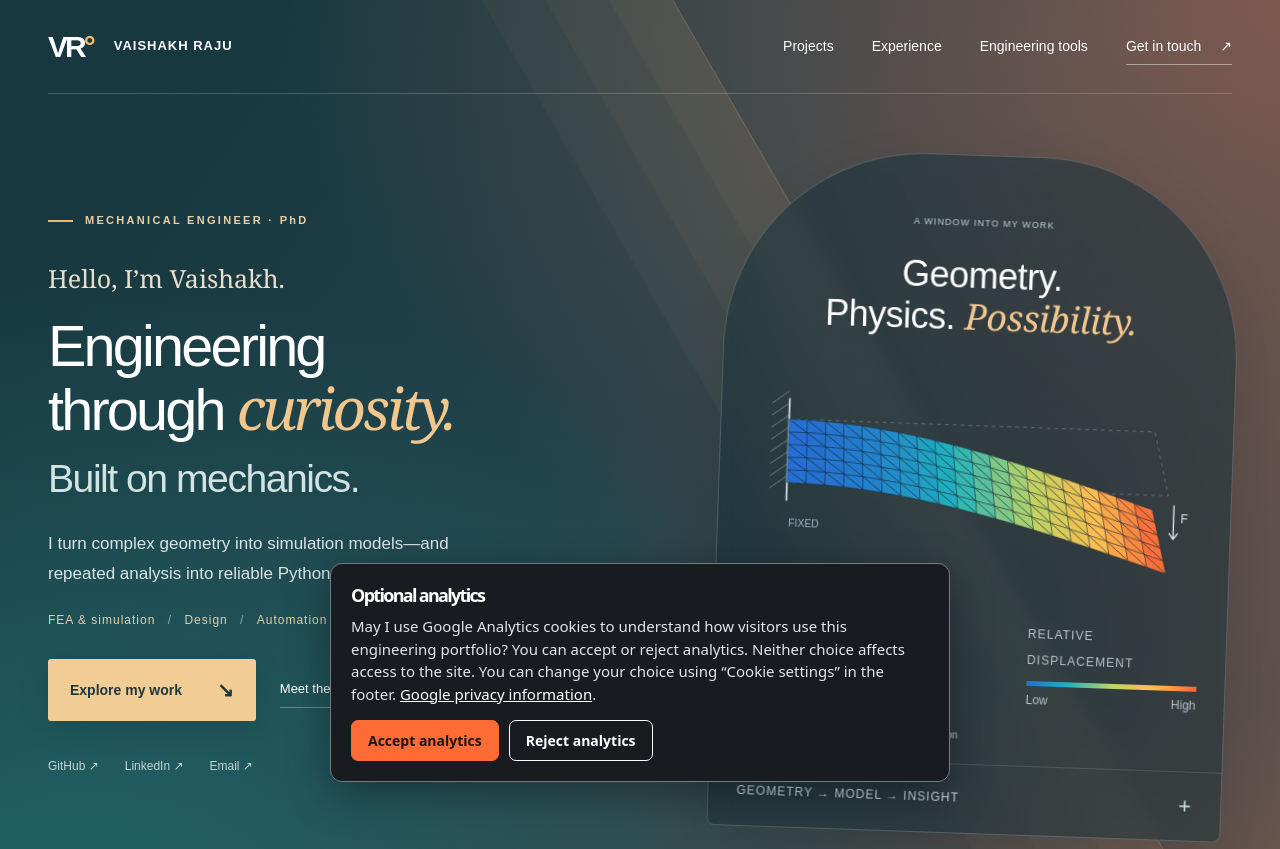
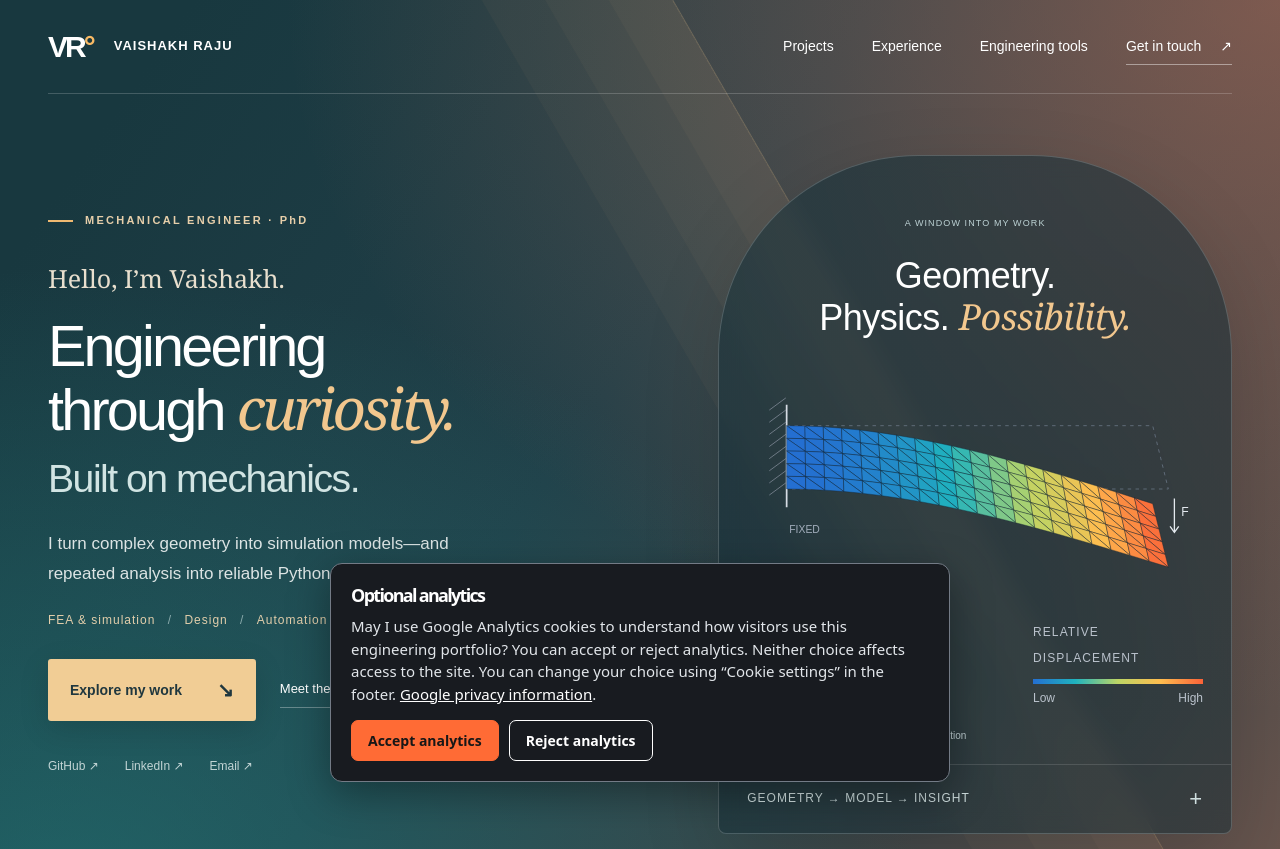
Before and after one commit to Vaishakhraju1/vaishakhraju1.github.io, a plain HTML site: page index.html in a window 1280 px wide. Shown: the top 849 px of the page. Drawn offline with Linux system fonts and the light colour scheme.

Commit message:
Straighten hero simulation panel

```diff
--- a/creative.css
+++ b/creative.css
@@ -19,7 +19,7 @@
 .creative-portfolio .hero .button{background:#f1cd95;color:#20373e;border-radius:3px;font-weight:700;gap:35px;box-shadow:0 8px 30px #0002}
 .creative-portfolio .hero .button:hover{background:#ffe3b7}.hero-secondary{font-size:13px;border-bottom:1px solid #ffffff50;padding-block:7px}
 .hero-social{display:flex;gap:26px;font-size:12px;color:#c2d4d5;margin-top:36px}.hero-social a:hover{color:white}
-.creative-portfolio .model-panel{background:linear-gradient(145deg,#112e3888,#172c3388);border:1px solid #ffffff30;border-radius:200px 200px 8px 8px;padding-top:60px;backdrop-filter:blur(10px);box-shadow:0 25px 80px #0002;transform:rotate(2deg)}
+.creative-portfolio .model-panel{background:linear-gradient(145deg,#112e3888,#172c3388);border:1px solid #ffffff30;border-radius:200px 200px 8px 8px;padding-top:60px;backdrop-filter:blur(10px);box-shadow:0 25px 80px #0002;transform:none}
 .creative-portfolio .panel-top{justify-content:center;font-size:9px;color:#bdd2d4}.creative-portfolio .panel-top>span:last-child{display:none}
 .creative-portfolio .model-title{font-size:36px;margin:26px 0 -12px;text-align:center;line-height:1.13}.model-title em{font-family:Georgia,serif;color:#f2c78e;font-weight:400}
 .creative-portfolio #mesh{margin-top:5px}.creative-portfolio .legend{max-width:170px}.creative-portfolio .model-note{font-size:10px;color:#c0d0d3;margin:20px 0}.creative-portfolio .panel-bottom{border-color:#ffffff20;color:#d0dfe0}
```
